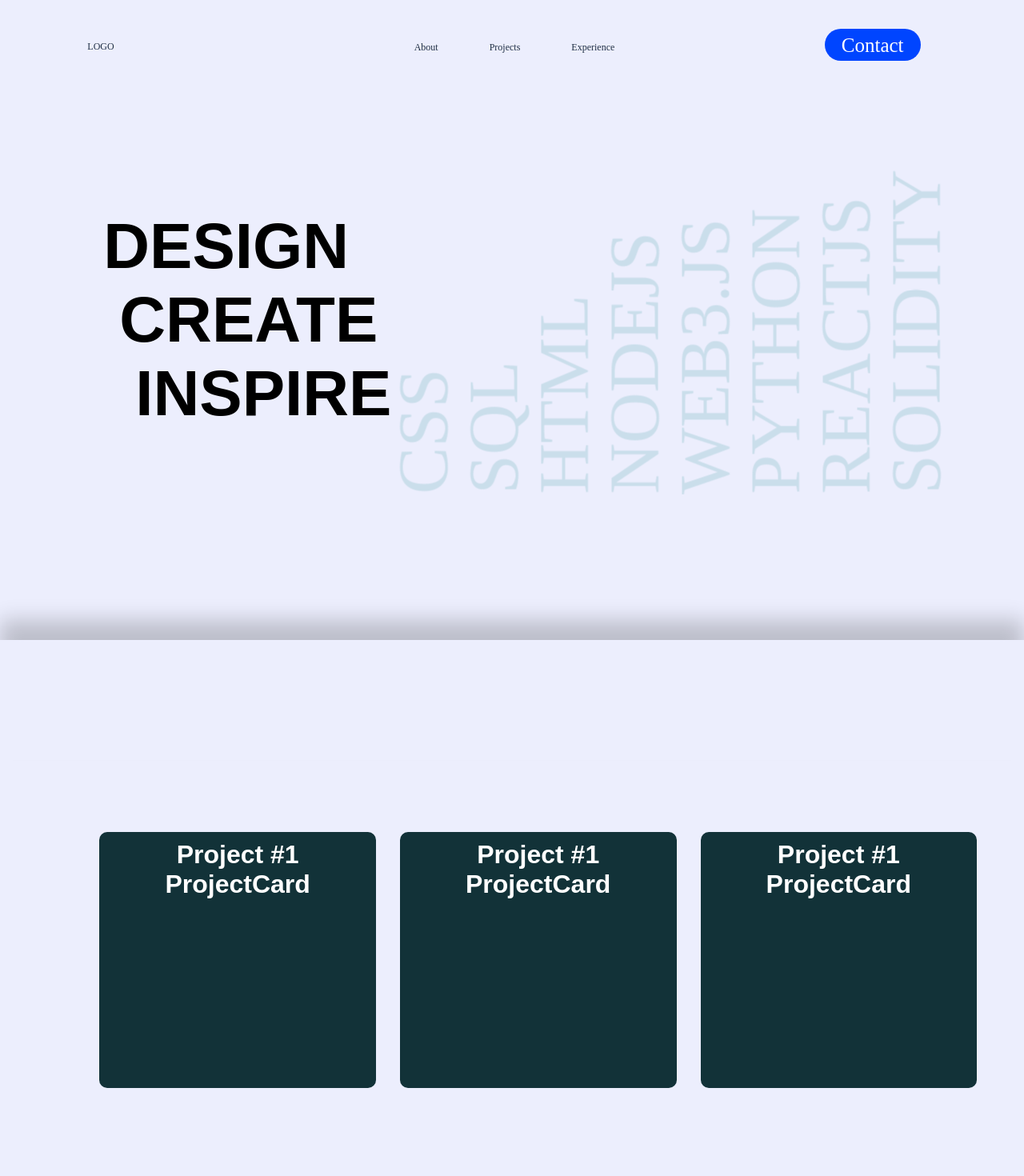
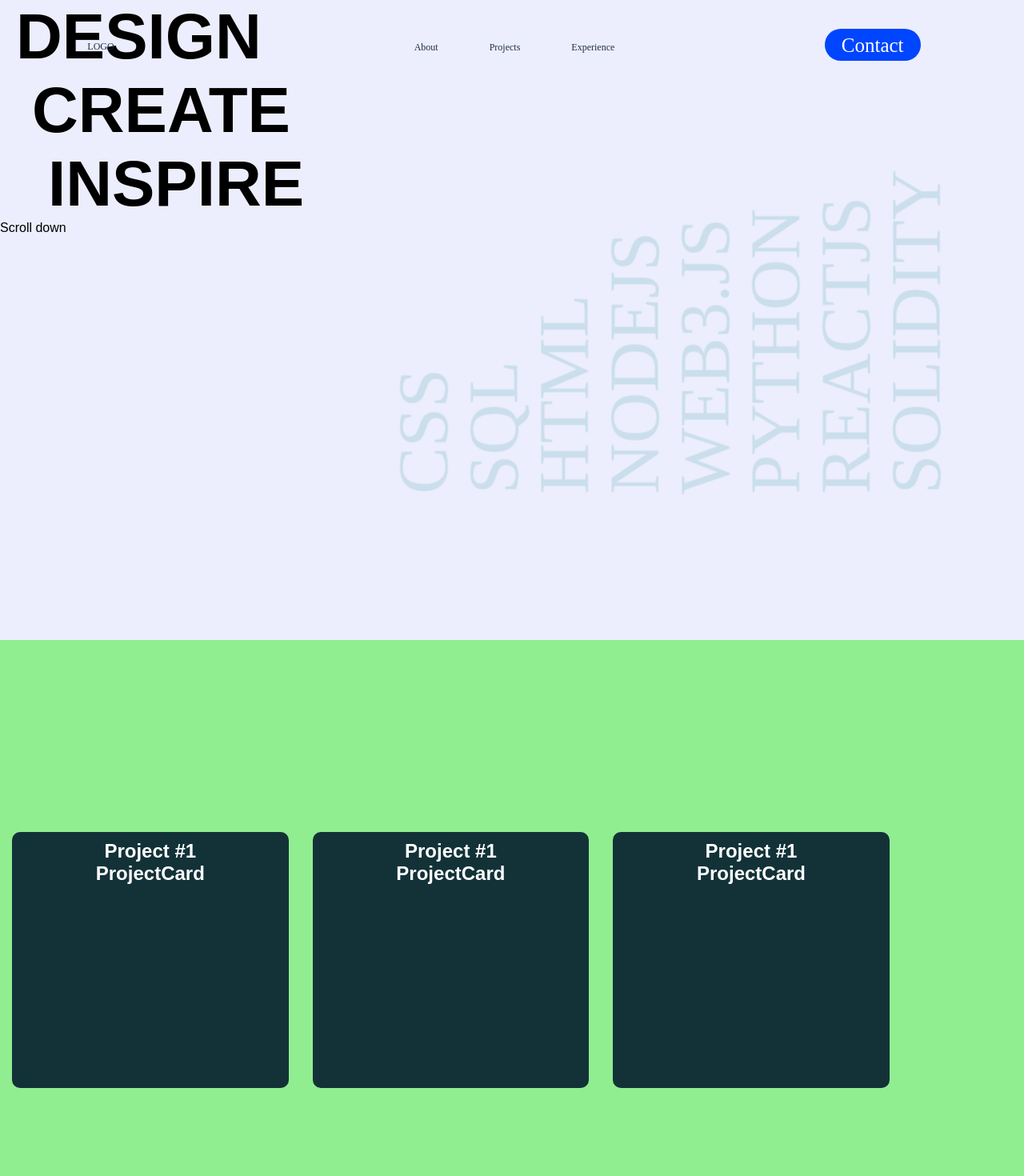
Before and after one commit to tydemeadows/portfolio, a React (Create React App) app: page / in a window 1280 px wide. Shown: the top 1470 px of the page at 80% size. Built offline with nearby package versions, Linux system fonts and the light colour scheme.

Commit message:
progress with gsap scrolltrigger

```diff
--- a/src/components/Content.css
+++ b/src/components/Content.css
@@ -1,3 +1,25 @@
+body {
+  overscroll-behavior: none;
+  height: 100vh;
+}
+.container {
+  /*overscroll-behavior: none;*/
+  height: 100vh;
+  /*display: flex;
+  flex-wrap: nowrap;*/
+}
+
+
+.panel {
+  position: relative;
+  width: 100vw;
+  height: 100vh;
+}
+
+.slideobj {
+  height: 100vh;
+}
+
 .page{
   position: relative;
   z-index: 1;
@@ -13,7 +35,7 @@ div {
 }
 
 #slide-1 {
-  background-color: #eceefd;
+  background-color: lightgreen;
   /*background-color: #b9c5c9;*/
 }
 
@@ -21,76 +43,6 @@ div {
   background-color: #eceefd;
 }
 
-.hero-new #copy-slide-0{
-  max-width: 490px;
-
-}
-
-.hero-new__slide #slide-0{
-  position: fixed;
-
-}
-
-.hero-new__video-frame {
-    position: absolute;
-    z-index: -1;
-    top: 0;
-    left: 0;
-    width: 100%;
-    height: 100vh;
-    background: #eceefd;
-}
-
-.hero-new__copy {
-  display: flex;
-  flex-direction: column;
-  justify-content: center;
-  height: 100vh;
-  min-height: 700px;
-  margin-left: calc(var(--size)*0.08333 - var(--margin)*2*0.08333 - var(--gutter)*11*0.08333 + var(--gutter)*1);
-  max-width: 420px;
-  width: 50vw;
-}
-.hero-new #slide-0 {
-    top: 0;
-    position: -webkit-sticky!important;
-    position: sticky!important;
-    z-index: 1;
-}
-
-.hero-new #slide-0 .hero-new__slide__shadow {
-    display: none;
-}
-
-.hero-new__slide__shadow {
-    position: absolute;
-    top: 0;
-    left: 0;
-    width: 100%;
-    height: 150px;
-    z-index: -2;
-    box-shadow: 0 -25px 25px rgba(0,0,0,.2);
-}
-
-.hero-new #slide-1, .hero-new #slide-2 {
-    top: 0;
-    position: -webkit-sticky!important;
-    position: sticky!important;
-}
-
-.hero-new #copy-slide-1{
-  max-width: 490px;
-
-}
-
-.hero-new__slide {
-    display: block;
-    position: relative;
-    height: 100vh;
-    transition: all .1s ease-in-out;
-    z-index: 1;
-    min-height: 700px;
-}
 
 .pro-holder {
   display: flex;
--- a/src/components/Content.jsx
+++ b/src/components/Content.jsx
@@ -1,27 +1,38 @@
 import React, { Component } from 'react';
-// import { HashLink } from 'react-router-hash-link';
 import './Content.css';
 import './root.css';
 import Slide_0 from "./Slide_0";
 import Slide_1 from "./Slide_1";
 import Slide_2 from "./Slide_2";
+import { gsap } from 'gsap';
+import { ScrollTrigger } from "gsap/ScrollTrigger.js";
 
+gsap.registerPlugin(ScrollTrigger);
 
-class Content extends Component {
+const Content = () => {
+  gsap.utils.toArray(".panel").forEach((panel, i) => {
+    ScrollTrigger.create({
+      trigger: panel,
+      start: "top top",
+      pin: true,
+      pinSpacing: false
+    });
+  });
 
-  render() {
+  ScrollTrigger.create({
+    snap: 1/2// snap whole page to the closest section!
+  });
   return (
     <div  className="page home-page">
-        <div className="hero-new hero-sticky">
-          <div className="hero-new__slides">
       <Slide_0/>
+      <section class="panel">
         <Slide_1/>
+      </section>
+      <section class="panel">
         <Slide_2/>
-          </div>
-        </div>
+      </section>
     </div>
   )
-  }
 }
 
 
--- a/src/components/Slide.css
+++ b/src/components/Slide.css
@@ -1,3 +1,5 @@
+
+
 #dtag{
   padding-left: 20px;
 }
@@ -56,9 +58,11 @@ body {
   font-family: sans-serif;
 }
 
-.scrolling-wrapper {
+.horz_scroll {
   overflow-x: none;
   display: flex;
+  flex-wrap: nowrap;
+  overscroll-behavior: none;
 }
 
 h1 {
@@ -66,7 +70,7 @@ h1 {
   padding: 0;
 }
 
-section {
+.horz_panel {
   min-width: 100vw;
   min-height: 100vh;
   display: flex;
@@ -78,7 +82,7 @@ section {
 p{
   text-align: justify;
 }
-section:nth-child(even) {
+.horz_panel:nth-child(even) {
   background-color: #123238;
   color: white;
 }
--- a/src/components/Slide_0.jsx
+++ b/src/components/Slide_0.jsx
@@ -24,18 +24,6 @@ const Slide_0 = () => {
 
   useEffect( () => {
     writeText()
-    // const handleScroll = event => {
-    //   console.log('window.scrollY', window.scrollY)
-      // if (window.deltaY < 0){
-      //   console.log('going up')
-      // }
-    // };
-
-    // window.addEventListener('scroll', handleScroll);
-    // return () => {
-    //   window.removeEventListener('scroll', handleScroll);
-    // };
-
   },[])
 
   const writeText = async() => {
@@ -44,10 +32,9 @@ const Slide_0 = () => {
     await gsap.to(textRef3.current, {duration: .75, text:{value: "INSPIRE"}, ease: "none"});
   }
 
+
   return (
-    <div url="page1" id="slide-0" class="hero-new__slide">
-      <div class='hero-new__slide__shadow'></div>
-      <div id="copy-slide-0" class="hero-new__copy sticky-slide">
+    <div url="page1" id="slide-0" class="slideobj">
       <h1 id="s-0-h">
         <div class="parent-line" style={style_prop}>
           <div id="dtag" class="line" style={style_prop} ref={textRef1}></div>
@@ -59,9 +46,8 @@ const Slide_0 = () => {
             <div id="itag" class="line" style={style_prop} ref={textRef3}></div>
             </div>
         </h1>
-        </div>
         <ScrollTextObj/>
-      <div id="graphic-slide-0" class="video hero-new__video-frame fadeout"></div>
+        <div class="scroll-down">Scroll down<div class="arrow"></div></div>
     </div>
   )
 }
--- a/src/components/Slide_1.jsx
+++ b/src/components/Slide_1.jsx
@@ -19,24 +19,6 @@ const Slide_1 = () => {
     console.log(element);
     const windowSize = getWindowSize();
     console.log(windowSize);
-    // const handleScroll = event => {
-    // console.log('window.scrollY', window.scrollY)};
-    // window.addEventListener('scroll', handleScroll);
-    // return () => {
-    //   window.removeEventListener('scroll', handleScroll);
-    // };
-    // console.log(se);
-    // se.addEventListener("wheel", (evt) => {
-    //   console.log(evt.deltaY);
-    //   evt.preventDefault();
-    //   if (evt.deltaY < 0 ){
-    //     console.log('in y')
-    //     window.scrollTo({
-    //         top: 0,
-    //         behavior: "smooth",
-    //     });
-    //   }
-    // });
   },[])
 
   const getWindowSize = () => {
@@ -47,16 +29,12 @@ const Slide_1 = () => {
   }
 
   return (
-    <div id="slide-1" class="hero-new__slide">
-      <div class='hero-new__slide__shadow'></div>
-      <div id="copy-slide-1" class="hero-new__copy sticky-slide">
-        <div id='pro-id' className="pro-holder">
-         <ProjectCard/>
-         <ProjectCard/>
-         <ProjectCard/>
-         </div>
-      </div>
-      <div id="graphic-slide-1" cladd="video hero-new__video-frame fadeout"></div>
+    <div id="slide-1" class="slideobj">
+      <div id='pro-id' className="pro-holder">
+       <ProjectCard/>
+       <ProjectCard/>
+       <ProjectCard/>
+       </div>
       </div>
   )
 }
--- a/src/components/Slide_2.jsx
+++ b/src/components/Slide_2.jsx
@@ -1,144 +1,45 @@
 import React, {useRef, useEffect, useState} from 'react'
 import Skills from "./Skills";
 import ExpText from "./ExpText";
+import { gsap } from 'gsap';
+import { ScrollTrigger } from "gsap/ScrollTrigger.js";
+
 const Slide_2 = () => {
-  const style_prop = {
-    display: "block",
-    textAlign: "start",
-    position: "relative",
-    transform: "translate3d(0px, 0px, 0px)",
-    backgroundColor: "#cecece"
-  }
-  const [windowSize, setWindowSize] = useState(getWindowSize())
-  const [scrollTrack, setScrollTrack] = useState(0)
-  const [pageLoc, setPageLoc] = useState(0)
-  var lastScrollPos = 0;
-  const scrollevt = useRef(null);
-  useEffect( () => {
-    const se = scrollevt.current;
-    const sel = document.querySelector('.scrolling-wrapper')
-    se.addEventListener("wheel", (evt) => {
-      const ws = getWindowSize();
-      setPageLoc(window.scrollY);
-      console.log(pageLoc);
-      setScrollTrack(se.scrollLeft + evt.deltaY);
-      console.log(se.scrollLeft);
-      console.log(evt.deltaY);
-      console.log(scrollTrack);
-      evt.preventDefault();
-      const pid = Math.round(scrollTrack/ws.innerWidth)
-      console.log(pid)
-      console.log(se.scrollLeft)
-      if (evt.deltaY > 0) {
-        console.log('going right')
-        if (pid === 0){
-          se.scrollLeft += ws.innerWidth/2;
-        }
-        else {
-          se.scrollLeft += ws.innerWidth/2;
-        }
-      }
-      else {
-        se.scrollLeft -= ws.innerWidth/2;
-        if (evt.deltaY < 0 && se.scrollLeft === 0){
-          window.scrollTo({
-              top: windowSize.innerHeight,
-              behavior: "smooth",
-          });
-        }
+  let sections = gsap.utils.toArray(".horz_panel");
+
+  gsap.to(sections, {
+    xPercent: -100 * (sections.length - 1),
+    ease: "none",
+    scrollTrigger: {
+      trigger: ".container",
+      pin: true,
+      scrub: 1,
+      snap: 1 / (sections.length - 1),
+      // base vertical scrolling on how wide the container is so it feels more natural.
+      end: "+=3500",
     }
   });
 
-    const handleScroll = event => {
-      const ws = getWindowSize();
-      const sc = window.scrollY;
-      const dir = sc-lastScrollPos;
-      const sid = Math.round(sc/ws.innerHeight);
-      console.log(sid);
-      // se.scrollLeft = pid * ws.innerWidth;
-      console.log('window.scrollY', window.scrollY);
-      if (sid <= 1){
-        console.log('first two pages')
-        if (dir > 0){
-          const s1value = ws.innerHeight*1 - ws.innerHeight*0.75
-          const s2value = ws.innerHeight*2 - ws.innerHeight*0.9
-          if (window.scrollY > 0 && window.scrollY < ws.innerWidth*.6){
-            if (window.scrollY > (s1value)){
-              window.scrollTo({top: ws.innerHeight*1})
-            }
-          }
-          else if (window.scrollY > (s2value)){
-            window.scrollTo({top: ws.innerHeight*2,behavior:"smooth"})
-          }
-          if ((sid*ws.innerHeight) + window.scrollY > ((sid*ws.innerHeight) - ws.innerHeight/2)){
-            // window.scrollY += sid * ws.innerHeight
-            // window.scrollTo({
-            //   top: sid * ws.innerHeight
-            // })
-          }
-        }
-        else {
-          if (window.scrollY <= ws.innerHeight*0.75){
-            window.scrollTo({
-              top: 0,
-              behavior: "smooth",
+  ScrollTrigger.create({
+    snap: 1/2// snap whole page to the closest section!
   });
-          }
-        }
-      }
-      // window.scrollY = ws.innerWidth;
-      // if (sc-lastScrollPos) > 0 {
-
-      // }
-      // if (window.scrollY > 700) {
-        // window.scrollTo({
-        //     top: sid * ws.innerHeight,
-        //     behavior: "smooth",
-        // });
-      // }
-      lastScrollPos = sc;
-    };
-    window.addEventListener('scroll', handleScroll);
-    return () => {
-      window.removeEventListener('scroll', handleScroll);
-    };
-    // se.addEventListener('scroll', handleScroll);
-    // return () => {
-    //   se.removeEventListener('scroll', handleScroll);
-    // };
-    // const handleScroll = event => {
-    //   console.log('window.scrollY', window.scrollY)
-    // };
-    // window.addEventListener('scroll', handleScroll);
-    // return () => {
-    //   window.removeEventListener('scroll', handleScroll);
-    // };
-  },[])
-
-  function getWindowSize() {
-    const {innerWidth, innerHeight} = window;
-    return {innerWidth, innerHeight};
-  }
-
   return (
-    <div href="page2" id="slide-2" class="hero-new__slide">
-      <div class='hero-new__slide__shadow'></div>
-         <div class="scrolling-wrapper" ref={scrollevt}>
-            <section>
+    <div href="page2" id="slide-2" class="slideobj container">
+      <div class="horz_scroll" >
+        <section class="horz_panel">
           <ExpText/>
           <Skills/>
           </section>
-            <section>
+        <section class="horz_panel">
           <h1>K-SCIENCES</h1>
           </section>
-            <section>
+        <section class="horz_panel">
           <h1>FARO</h1>
           </section>
-            <section>
+        <section class="horz_panel">
           <h1>NASA / MDA</h1>
           </section>
         </div>
-        <div id="graphic-slide-2" cladd="video hero-new__video-frame fadeout"></div>
       </div>
   )
 }
```
Lines whose indentation alone changed are shown as unchanged.
